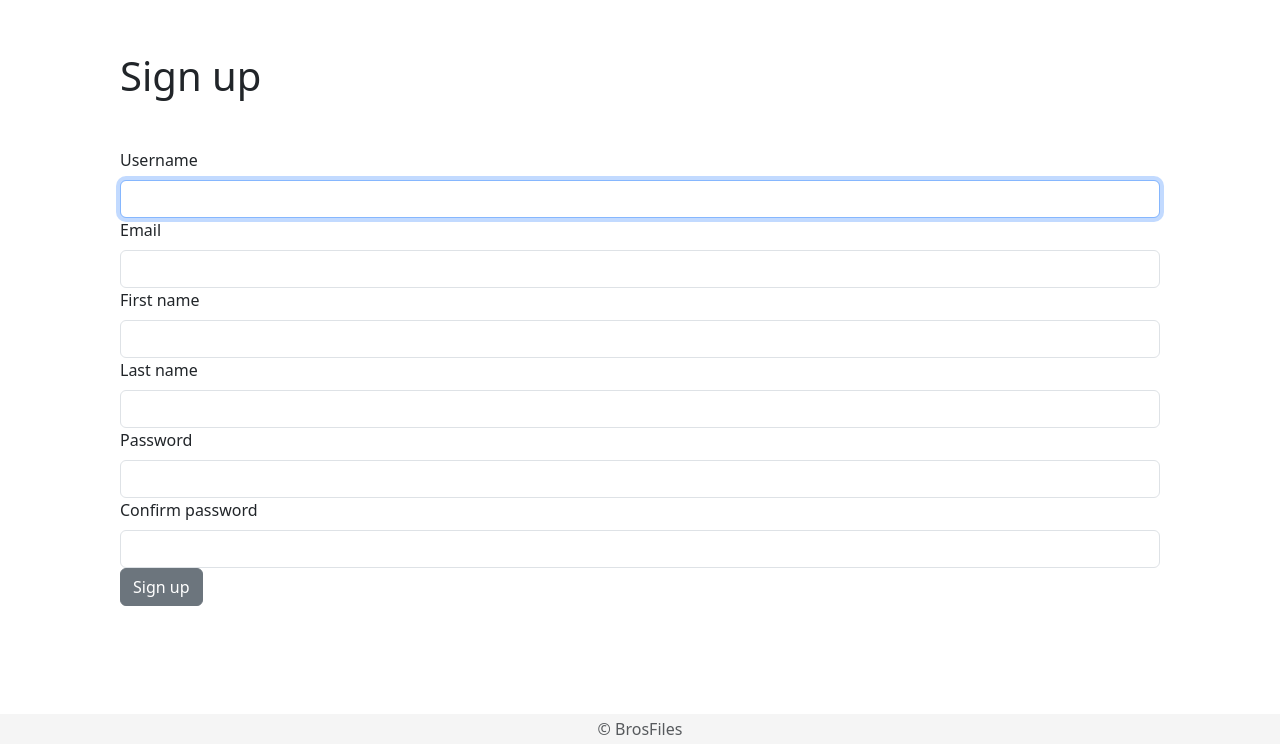
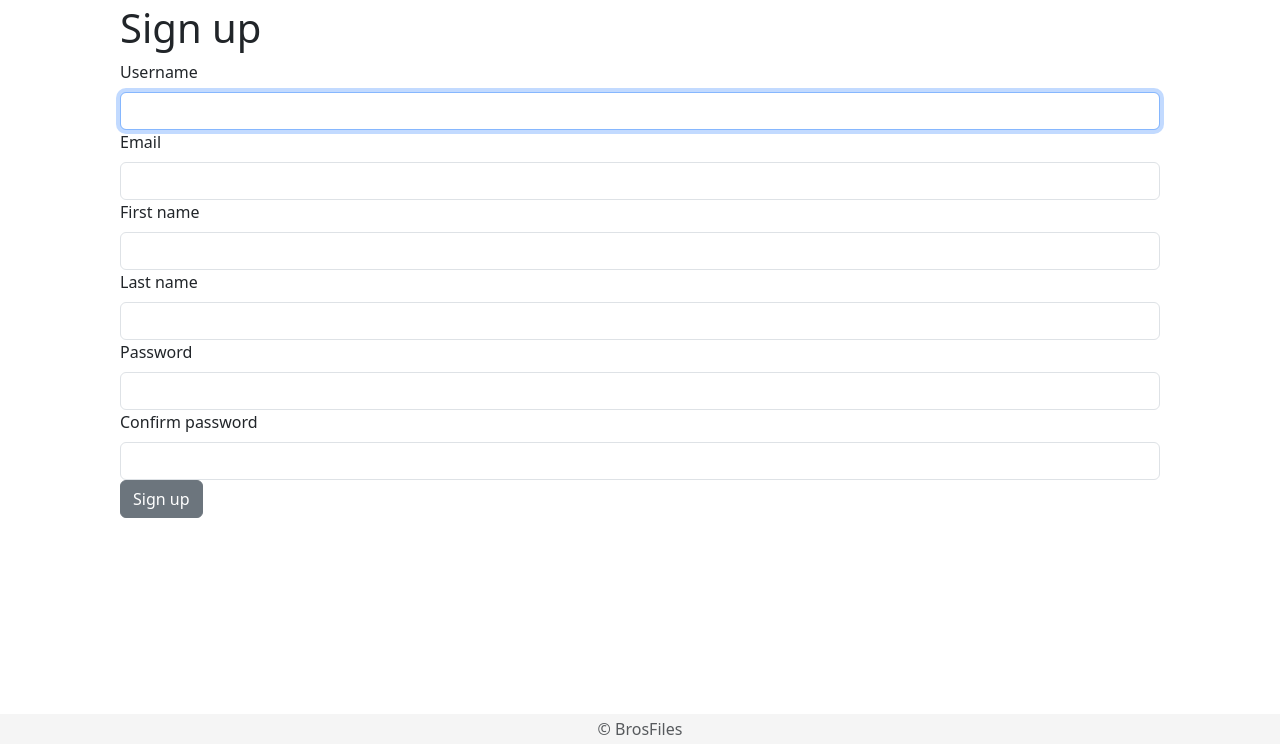
Before and after one commit to koldakov/brosfiles, a Django app: page /accounts/signup/ in a window 1280 px wide. Shown: the part 56-800 px from the top of the page. Run offline with Django 4.2, Linux system fonts and the light colour scheme; parts of the project's set-up code (start-up, migrations or seed data) failed here and were passed over; some libraries are stand-ins or nearby versions.

Commit message:
Remove unnecessary spacing

```diff
--- a/accounts/templates/accounts/account.html
+++ b/accounts/templates/accounts/account.html
@@ -11,7 +11,7 @@
 {% endblock %}
 
 {% block container %}
-  <form id="file-upload-form" class="mt-5" method="POST" enctype="multipart/form-data">
+  <form id="file-upload-form" method="POST" enctype="multipart/form-data">
     {% csrf_token %}
     {% for field in file_upload_form %}
       <div class="mb-3">
--- a/accounts/templates/accounts/auth/logout.html
+++ b/accounts/templates/accounts/auth/logout.html
@@ -5,7 +5,7 @@
 {% block sign_up %}{% endblock %}
 
 {% block container %}
-  <h1 class="mt-5">{% translate "See you!" %}</h1>
+  <h1>{% translate "See you!" %}</h1>
   <p class="d-flex align-items-center">
     {% translate "Thanks for spending some quality time with us." %}
     &nbsp<a href="{% url 'accounts:signin' %}">{% translate 'Sign in again' %}</a>
--- a/accounts/templates/accounts/auth/signin.html
+++ b/accounts/templates/accounts/auth/signin.html
@@ -11,8 +11,8 @@
 {% endblock %}
 
 {% block container %}
-  <h1 class="mt-5">{% translate "Sign in" %}</h1>
-  <form id="signup-form" class="mt-5" method="POST">
+  <h1>{% translate "Sign in" %}</h1>
+  <form id="signup-form" method="POST">
     {% csrf_token %}
     {% for field in signin_form %}
       <div class="form-group">
--- a/accounts/templates/accounts/auth/signup.html
+++ b/accounts/templates/accounts/auth/signup.html
@@ -11,8 +11,8 @@
 {% endblock %}
 
 {% block container %}
-  <h1 class="mt-5">{% translate "Sign up" %}</h1>
-  <form id="signup-form" class="mt-5" method="POST">
+  <h1>{% translate "Sign up" %}</h1>
+  <form id="signup-form" method="POST">
     {% csrf_token %}
     {% for field in signup_form %}
       <div class="form-group">
--- a/accounts/templates/accounts/file.html
+++ b/accounts/templates/accounts/file.html
@@ -7,7 +7,7 @@
 {% endblock %}
 
 {% block container %}
-  <form id="file-download-form" class="mt-5" method="POST" enctype="multipart/form-data">
+  <form id="file-download-form" method="POST" enctype="multipart/form-data">
     {% csrf_token %}
     <input type="hidden" value="{{ file.url_path }}" name="url_path"/>
     <div class="mb-3">
--- a/base/templates/base/errors/csrf_403.html
+++ b/base/templates/base/errors/csrf_403.html
@@ -7,7 +7,7 @@
 {% endblock %}
 
 {% block container %}
-  <h1 class="mt-5">{% translate "Something went wrong" %}</h1>
+  <h1>{% translate "Something went wrong" %}</h1>
   <p>
     {% translate "Back to" %}
     <a href="{% url 'index' %}">
--- a/base/templates/base/errors/error_404.html
+++ b/base/templates/base/errors/error_404.html
@@ -7,7 +7,7 @@
 {% endblock %}
 
 {% block container %}
-  <h1 class="mt-5">{% translate "Page not found" %}</h1>
+  <h1>{% translate "Page not found" %}</h1>
   <p>
     {% translate "Back to" %}
     <a href="{% url 'index' %}">
```
